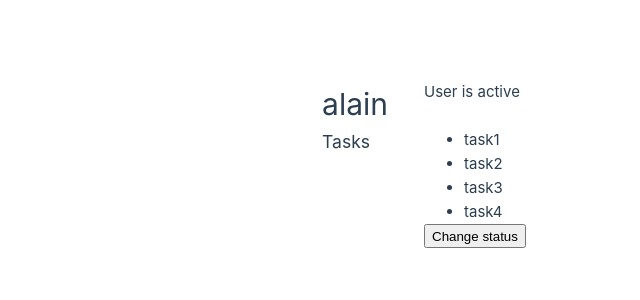
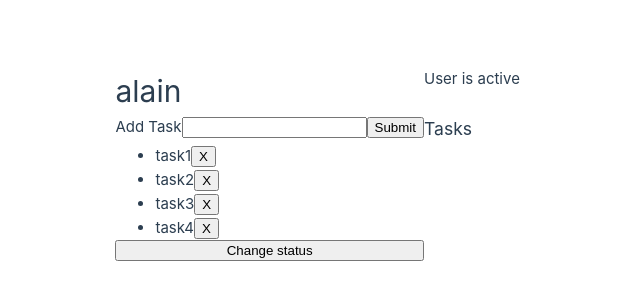
Before and after one commit to AlainNem/vue-crash-course-2024, a Vue app: page / in a window 1280 px wide. Shown: the part 236-536 px from the top of the page, without its empty margins (216-856 px from the left). Built offline with nearby package versions, Linux system fonts and the light colour scheme.

Commit message:
add some functionalities

```diff
--- a/src/App2.vue
+++ b/src/App2.vue
@@ -4,6 +4,8 @@
 const name = ref('alain');
 const status = ref('active');
 const tasks =ref(['task1','task2','task3','task4']);
+const newTask = ref();
+
 const toggleStatus = () => {
   if(status.value ==='active'){
     status.value = 'pending'
@@ -13,6 +15,18 @@
     status.value = 'active'
   }
 }
+
+const addTask = () => {
+  if(newTask.value.trim() !== ''){
+    tasks.value.push(newTask.value);
+    newTask.value = '';
+  }
+}
+
+const deleteTask = (index) => {
+    tasks.value.splice(index, 1);
+}
+
 </script>
 
 <template>
@@ -21,10 +35,19 @@
   <p v-else-if="status==='pending'">User is pending</p>
   <p v-else>User is inactive</p>
 
+  <form @submit.prevent="addTask">
+    <label for="newTask">Add Task</label>
+    <input type="text" id="newTask" name="newTask" v-model="newTask"/>
+    <button type="submit">Submit</button>
+  </form>
+
   <h3>Tasks</h3>
   <ul>
-    <li v-for="task in tasks" v-bind:key="task">
-      {{ task }}
+    <li v-for="(task, index) in tasks" v-bind:key="task">
+      <span>
+        {{ task }}
+      </span>
+      <button @click="deleteTask(index)">X</button>
     </li>
   </ul>
   <br/>
```
